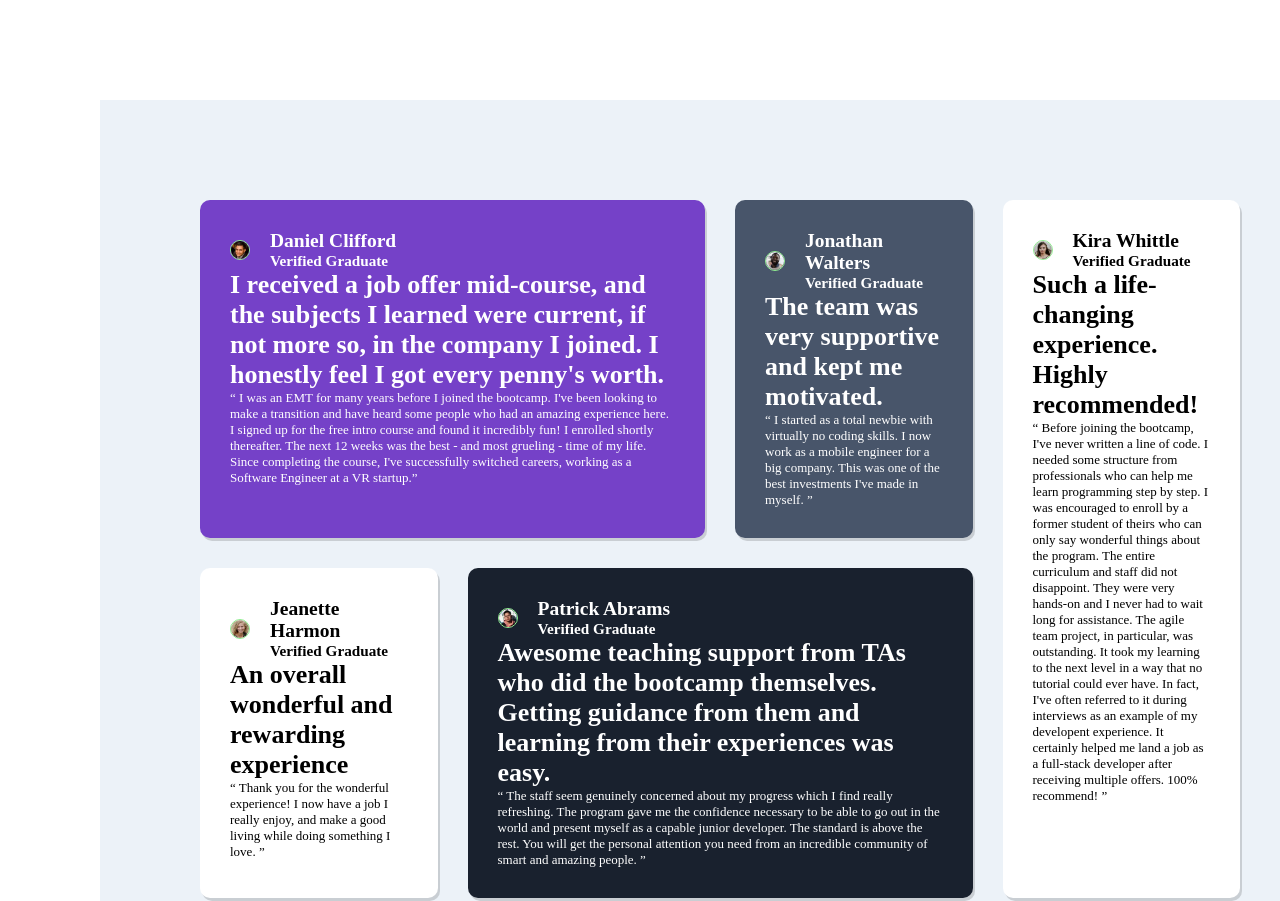
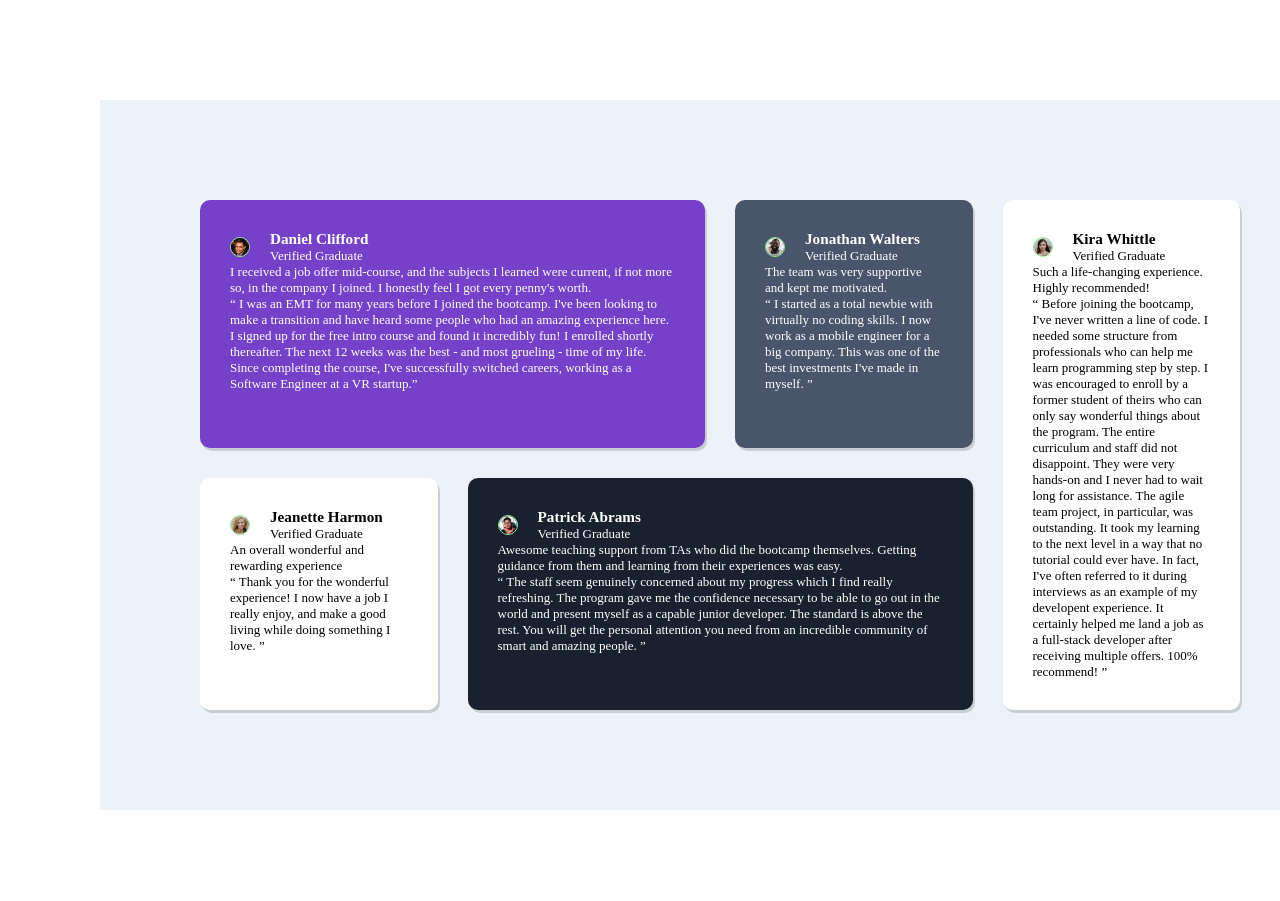
Before and after one commit to Badbatunde/testimonials, a plain HTML site: page index.html in a window 1280 px wide. Shown: the top 901 px of the page. Drawn offline with Linux system fonts and the light colour scheme; a web font is replaced by a local one.

Commit message:
Adjusted the elements

```diff
--- a/index.html
+++ b/index.html
@@ -4,30 +4,31 @@
     <meta charset="UTF-8" />
     <meta http-equiv="X-UA-Compatible" content="IE=edge" />
     <meta name="viewport" content="width=device-width, initial-scale=1.0" />
+    <link rel="preconnect" href="https://fonts.googleapis.com" />
+    <link rel="preconnect" href="https://fonts.gstatic.com" crossorigin />
     <link
+      href="https://fonts.googleapis.com/css2?family=Barlow+Semi+Condensed:wght@500;600&display=swap"
       rel="stylesheet"
-      href="https://fonts.google.com/specimen/Barlow+Semi+Condenseds"
     />
     <link rel="stylesheet" href="style.css" />
     <title>Testimonials</title>
   </head>
   <body>
     <div class="testimonials">
-      <div class="Daniel">
+      <div class="card Daniel">
         <header class="header">
           <img src="images/image-daniel.jpg" alt="" />
           <div>
-            <h2>Daniel Clifford</h2>
-            <h3>Verified Graduate</h3>
+            <h3>Daniel Clifford</h3>
+            <p>Verified Graduate</p>
           </div>
         </header>
-        <h1>
+        <p class="main">
           I received a job offer mid-course, and the subjects I learned were
           current, if not more so, in the company I joined. I honestly feel I
           got every penny's worth.
-        </h1>
-
-        <p>
+        </p>
+        <p class="sub">
           “ I was an EMT for many years before I joined the bootcamp. I've been
           looking to make a transition and have heard some people who had an
           amazing experience here. I signed up for the free intro course and
@@ -37,31 +38,31 @@
           a Software Engineer at a VR startup.”
         </p>
       </div>
-      <div class="Jonathan">
+      <div class="card Jonathan">
         <header class="header">
           <img src="images/image-jonathan.jpg" alt="" />
           <div>
-            <h2>Jonathan Walters</h2>
-            <h3>Verified Graduate</h3>
+            <h3>Jonathan Walters</h3>
+            <p>Verified Graduate</p>
           </div>
         </header>
-        <h1>The team was very supportive and kept me motivated.</h1>
-        <p>
+        <p class="main">The team was very supportive and kept me motivated.</p>
+        <p class="sub">
           “ I started as a total newbie with virtually no coding skills. I now
           work as a mobile engineer for a big company. This was one of the best
           investments I've made in myself. ”
         </p>
       </div>
-      <div class="Kira">
+      <div class="card Kira">
         <header class="header">
           <img src="images/image-kira.jpg" alt="" />
           <div>
-            <h2>Kira Whittle</h2>
-            <h3>Verified Graduate</h3>
+            <h3>Kira Whittle</h3>
+            <p>Verified Graduate</p>
           </div>
         </header>
-        <h1>Such a life-changing experience. Highly recommended!</h1>
-        <p>
+        <p class="main">Such a life-changing experience. Highly recommended!</p>
+        <p class="sub">
           “ Before joining the bootcamp, I've never written a line of code. I
           needed some structure from professionals who can help me learn
           programming step by step. I was encouraged to enroll by a former
@@ -75,34 +76,34 @@
           developer after receiving multiple offers. 100% recommend! ”
         </p>
       </div>
-      <div class="Jeanette">
+      <div class="card Jeanette">
         <header class="header">
           <img src="images/image-jeanette.jpg" alt="" />
           <div>
-            <h2>Jeanette Harmon</h2>
-            <h3>Verified Graduate</h3>
+            <h3>Jeanette Harmon</h3>
+            <p>Verified Graduate</p>
           </div>
         </header>
-        <h1>An overall wonderful and rewarding experience</h1>
-        <p>
+        <p class="main">An overall wonderful and rewarding experience</p>
+        <p class="sub">
           “ Thank you for the wonderful experience! I now have a job I really
           enjoy, and make a good living while doing something I love. ”
         </p>
       </div>
-      <div class="Patrick">
+      <div class="card Patrick">
         <header class="header">
           <img src="images/image-patrick.jpg" alt="" />
           <div>
-            <h2>Patrick Abrams</h2>
-            <h3>Verified Graduate</h3>
+            <h3>Patrick Abrams</h3>
+            <p>Verified Graduate</p>
           </div>
         </header>
-        <h1>
+        <p class="main">
           Awesome teaching support from TAs who did the bootcamp themselves.
           Getting guidance from them and learning from their experiences was
           easy.
-        </h1>
-        <p>
+        </p>
+        <p class="sub">
           “ The staff seem genuinely concerned about my progress which I find
           really refreshing. The program gave me the confidence necessary to be
           able to go out in the world and present myself as a capable junior
```
